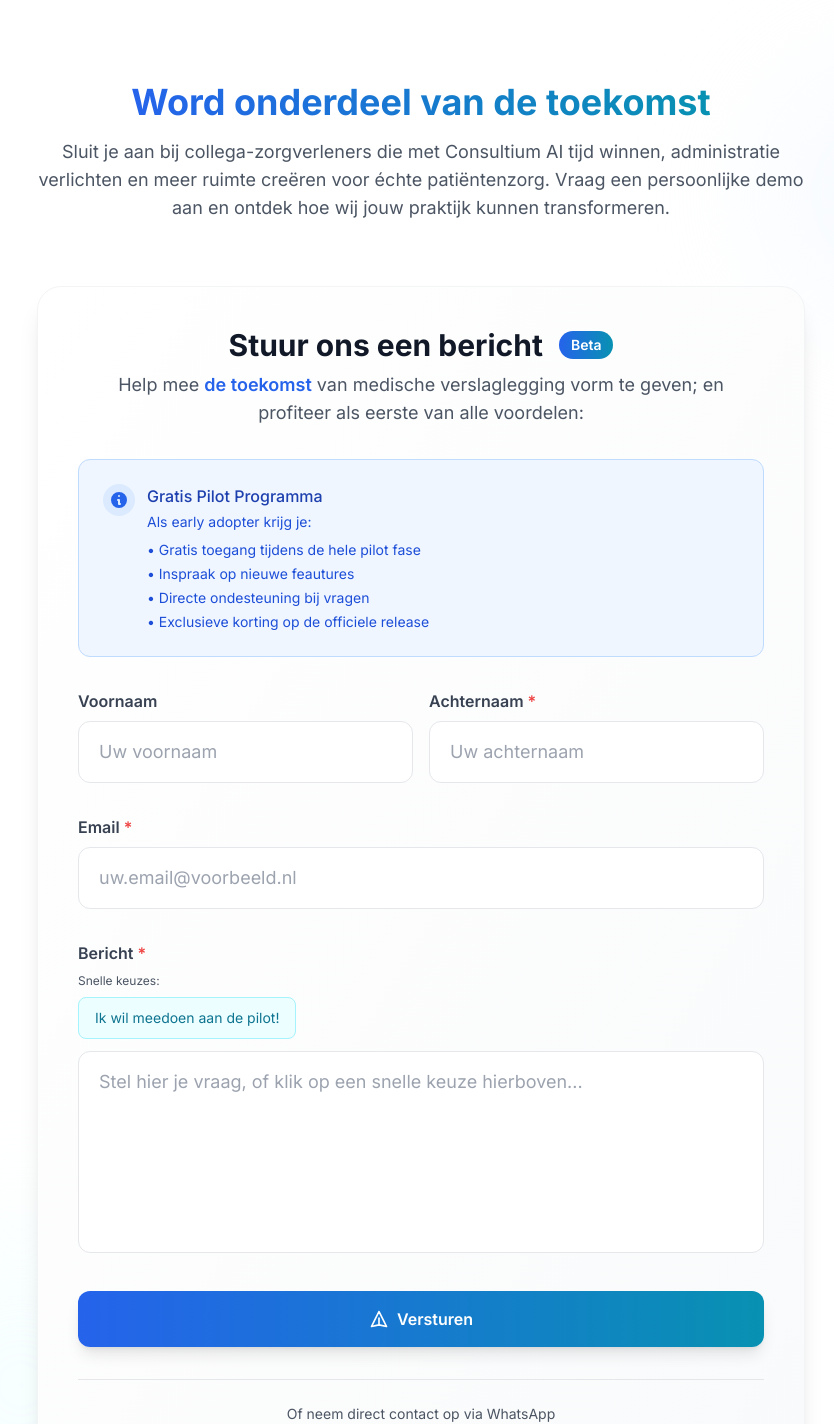
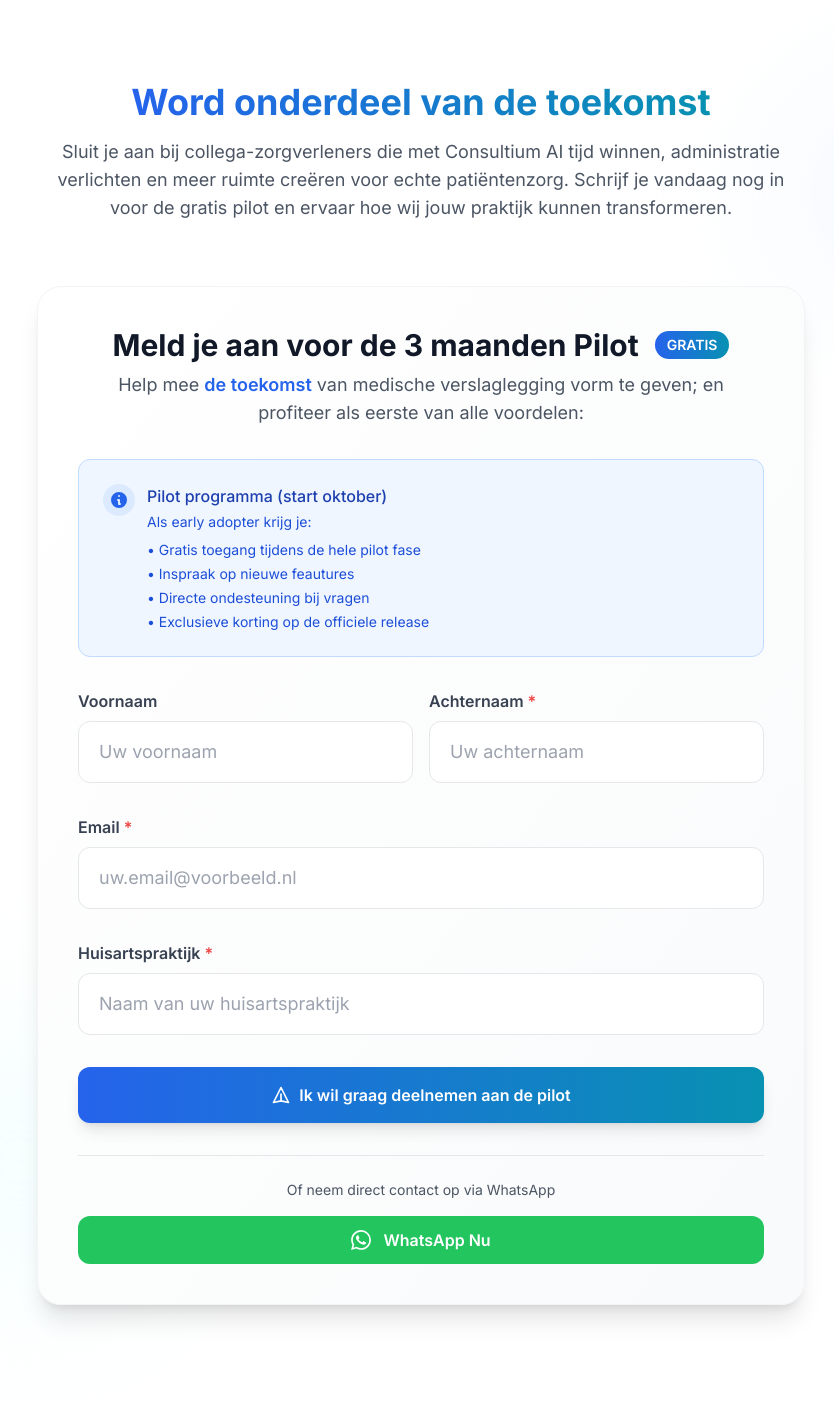
Before and after one commit to Consultium-AI/Landingpage, a React (Vite) app: page / in a window 1280 px wide. Shown: the part 5540-6964 px from the top of the page, without its empty margins (219-1053 px from the left). Built offline with nearby package versions, Linux system fonts and the light colour scheme.

Commit message:
Update all files

```diff
--- a/src/App.jsx
+++ b/src/App.jsx
@@ -25,6 +25,7 @@
     voornaam: '',
     achternaam: '',
     email: '',
+    huisartspraktijk: '',
     bericht: ''
   });
   const [isSubmitting, setIsSubmitting] = useState(false);
@@ -43,11 +44,11 @@
         ...prev,
         bericht: event.detail.message
       }));
-      // Focus the message field after state update
+      // Focus the huisartspraktijk field to stimulate completing the signup
       setTimeout(() => {
-        const berichtField = document.getElementById('bericht');
-        if (berichtField) {
-          berichtField.focus();
+        const praktijkField = document.getElementById('huisartspraktijk');
+        if (praktijkField) {
+          praktijkField.focus();
         }
       }, 100);
     };
@@ -107,10 +108,14 @@
       // Initialiseer EmailJS
       emailjs.init(publicKey);
 
+      const composedMessage = (formData.bericht && formData.bericht.trim().length > 0)
+        ? formData.bericht
+        : `Ik wil graag deelnemen aan de pilot.\nHuisartspraktijk: ${formData.huisartspraktijk || '-'}`;
+
       const templateParams = {
-        name: `${formData.voornaam} ${formData.achternaam}`,
+        name: `${formData.voornaam} ${formData.achternaam}`.trim(),
         email: formData.email,
-        message: formData.bericht,
+        message: composedMessage,
         subject: 'Pilot-deelname',
         to_email: 'info@consultiumai.com'
       };
@@ -142,7 +147,7 @@
       }
 
       setSubmitStatus('success');
-      setFormData({ voornaam: '', achternaam: '', email: '', bericht: '' });
+      setFormData({ voornaam: '', achternaam: '', email: '', huisartspraktijk: '', bericht: '' });
 
     } catch (error) {
       console.error('Email send failed:', error);
@@ -153,15 +158,17 @@
           'service_eswaa5o',
           'contact_form', // Meest generieke template naam
           {
-            name: `${formData.voornaam} ${formData.achternaam}`,
+            name: `${formData.voornaam} ${formData.achternaam}`.trim(),
             email: formData.email,
-            message: formData.bericht
+            message: (formData.bericht && formData.bericht.trim().length > 0)
+              ? formData.bericht
+              : `Ik wil graag deelnemen aan de pilot.\nHuisartspraktijk: ${formData.huisartspraktijk || '-'}`
           },
           'm_0ogVltjaSP8A6sf'
         );
 
         setSubmitStatus('success');
-        setFormData({ voornaam: '', achternaam: '', email: '', bericht: '' });
+        setFormData({ voornaam: '', achternaam: '', email: '', huisartspraktijk: '', bericht: '' });
 
       } catch (finalError) {
         console.error('Final attempt failed:', finalError);
@@ -1056,8 +1063,7 @@
                 </span>
               </h2>
               <p className="text-gray-600 text-lg max-w-3xl mx-auto">
-              Sluit je aan bij collega-zorgverleners die met Consultium AI tijd winnen, administratie verlichten en meer ruimte creëren voor échte patiëntenzorg.
-Vraag een persoonlijke demo aan en ontdek hoe wij jouw praktijk kunnen transformeren.
+              Sluit je aan bij collega-zorgverleners die met Consultium AI tijd winnen, administratie verlichten en meer ruimte creëren voor echte patiëntenzorg. Schrijf je vandaag nog in voor de gratis pilot en ervaar hoe wij jouw praktijk kunnen transformeren.
               </p>
     </motion.div>
 
@@ -1078,10 +1084,10 @@
                   <div className="flex flex-col items-center mb-8">
                     <div className="flex items-center gap-4 mb-2">
                       <h3 className="text-3xl font-bold text-gray-900">
-                        Stuur ons een bericht
+                      Meld je aan voor de 3 maanden Pilot
                   </h3>
                       <span className="px-3 py-1 bg-gradient-to-r from-blue-600 to-cyan-600 text-white text-sm font-semibold rounded-full">
-                        Beta
+                        GRATIS
                       </span>
                     </div>
                     <p className="text-gray-600 text-lg max-w-2xl text-center">
@@ -1097,7 +1103,7 @@
                         </svg>
                       </div>
                       <div>
-                        <p className="text-blue-800 font-medium mb-1">Gratis Pilot Programma</p>
+                        <p className="text-blue-800 font-medium mb-1">Pilot programma (start oktober)</p>
                         <p className="text-blue-700 text-sm">
                           Als early adopter krijg je:
                         </p>
@@ -1162,42 +1168,22 @@
                       />
                       </div>
 
-                    {/* Smart Message Suggestions */}
-                      <div>
-                      <label htmlFor="bericht" className="block text-base font-semibold text-gray-700 mb-2">
-                        Bericht <span className="text-red-500">*</span>
+                    {/* Huisartspraktijk */}
+                    <div>
+                      <label htmlFor="huisartspraktijk" className="block text-base font-semibold text-gray-700 mb-2">
+                        Huisartspraktijk <span className="text-red-500">*</span>
                       </label>
-
-                      {/* Smart Suggestions */}
-                      <div className="mb-3 space-y-2">
-                        <p className="text-xs text-gray-600">Snelle keuzes:</p>
-                        <div className="flex flex-wrap gap-2">
-                          <button
-                            type="button"
-                            onClick={() => {
-                              setFormData({
-                                ...formData,
-                                bericht: "Ik werk in de zorg en zou graag meedoen aan de gratis pilot fase van Consultium AI."
-                              });
-                            }}
-                            className="px-4 py-2.5 text-sm bg-cyan-50 hover:bg-cyan-100 text-cyan-700 border border-cyan-200 rounded-lg transition-colors">
-                              Ik wil meedoen aan de pilot!
-
-                            </button>
-                      </div>
-                    </div>
-
-                      <textarea
-                        id="bericht"
-                        name="bericht"
-                        value={formData.bericht}
+                      <input
+                        type="text"
+                        id="huisartspraktijk"
+                        name="huisartspraktijk"
+                        value={formData.huisartspraktijk}
                         onChange={handleInputChange}
                         required
-                        rows="6"
-                        className="w-full px-5 py-4 text-lg border border-gray-200 rounded-xl focus:ring-2 focus:ring-blue-500 focus:border-blue-500 transition-colors resize-none bg-white"
-                        placeholder="Stel hier je vraag, of klik op een snelle keuze hierboven..."
+                        className="w-full px-5 py-4 text-lg border border-gray-200 rounded-xl focus:ring-2 focus:ring-blue-500 focus:border-blue-500 transition-colors bg-white"
+                        placeholder="Naam van uw huisartspraktijk"
                       />
-                  </div>
+                    </div>
 
                     {/* Submit Button */}
                     <motion.button
@@ -1222,7 +1208,7 @@
                             <path strokeLinecap="round" strokeLinejoin="round" strokeWidth={2} d="M12 19l9 2-9-18-9 18 9-2zm0 0v-8" />
                           </svg>
                         )}
-                        {isSubmitting ? 'Wordt verstuurd...' : 'Versturen'}
+                        {isSubmitting ? 'Wordt verstuurd...' : 'Ik wil graag deelnemen aan de pilot'}
                       </span>
                     </motion.button>
 
@@ -1370,7 +1356,7 @@
                       <svg className="w-4 h-4 mt-0.5" fill="currentColor" viewBox="0 0 20 20">
                         <path fillRule="evenodd" d="M5.05 4.05a7 7 0 119.9 9.9L10 18.9l-4.95-4.95a7 7 0 010-9.9zM10 11a2 2 0 100-4 2 2 0 000 4z" clipRule="evenodd"/>
                       </svg>
-                      <span>Strevelsweg 700<br />3083AS Rotterdam<br />Nederland</span>
+                      <span>Jan Pietersz. Coenstraat 7<br />2595WP 's-Gravenhage<br />Den Haag</span>
                     </li>
                     <li className="flex items-center gap-2">
                       <svg className="w-4 h-4" fill="currentColor" viewBox="0 0 20 20">
```
Also changed, not shown: 3 other files (tests, documents, lock files or other folders).
